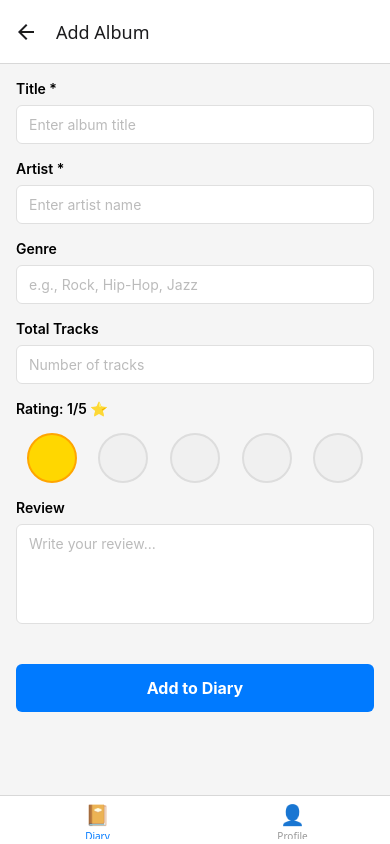
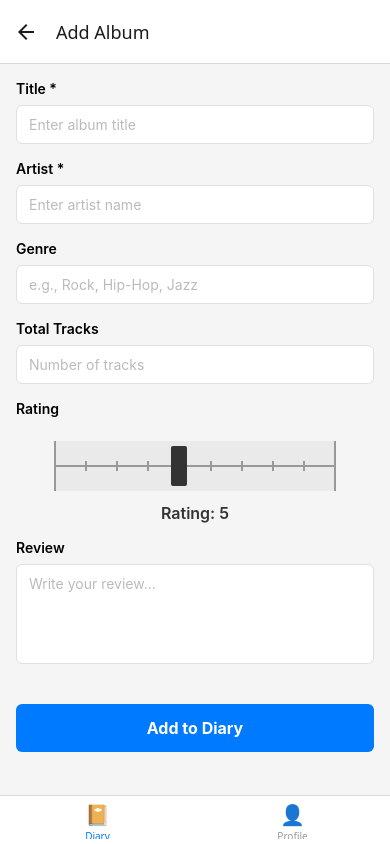
Before and after one commit to Thomas-Smith0176/TurntableDiaryApp, a React Native app: screen /AddEntry in a window 390 px wide. Built offline with nearby package versions, Linux system fonts and the light colour scheme.

Commit message:
creates slider component

```diff
--- a/src/components/Cards/AlbumCard.tsx
+++ b/src/components/Cards/AlbumCard.tsx
@@ -9,7 +9,7 @@ interface AlbumCardProps {
 
 export const AlbumCard: React.FC<AlbumCardProps> = ({ entry, onPress }) => {
   const renderStars = (rating: number) => {
-    return '⭐'.repeat(rating) + '☆'.repeat(5 - rating);
+    return `${rating} / 10`;
   };
 
   return (
@@ -27,7 +27,7 @@ export const AlbumCard: React.FC<AlbumCardProps> = ({ entry, onPress }) => {
       <View style={styles.content}>
         <Text style={styles.title}>{entry.album.title}</Text>
         <Text style={styles.artist}>{entry.album.artist}</Text>
-        <Text style={styles.rating}>{renderStars(entry.rating)}</Text>
+        <Text style={styles.rating}>Rating: {entry.rating}/10</Text>
         <Text style={styles.review} numberOfLines={2}>
           {entry.review}
         </Text>
--- /dev/null
+++ b/src/components/Sliders/CrossfaderSlider.tsx
@@ -0,0 +1,158 @@
+import React, { useState, useRef } from 'react';
+import { View, Text, StyleSheet, PanResponder, Animated } from 'react-native';
+
+interface CrossfaderSliderProps {
+  value: number;
+  onValueChange: (value: number) => void;
+  min?: number;
+  max?: number;
+}
+
+export const CrossfaderSlider: React.FC<CrossfaderSliderProps> = ({
+  value,
+  onValueChange,
+  min = 1,
+  max = 10,
+}) => {
+  const sliderWidth = 280;
+  const tickCount = (max - min) + 1;
+  const tickSpacing = sliderWidth / (tickCount - 1);
+
+  const pan = useRef(new Animated.ValueXY()).current;
+  const [isDragging, setIsDragging] = useState(false);
+
+  const panResponder = useRef(
+    PanResponder.create({
+      onStartShouldSetPanResponder: () => true,
+      onMoveShouldSetPanResponder: () => true,
+      onPanResponderGrant: () => {
+        setIsDragging(true);
+      },
+      onPanResponderMove: (evt) => {
+        const x = evt.nativeEvent.locationX;
+        const normalizedValue = (x / sliderWidth) * (max - min) + min;
+        const roundedValue = Math.round(normalizedValue);
+        const clampedValue = Math.max(min, Math.min(max, roundedValue));
+        onValueChange(clampedValue);
+      },
+      onPanResponderRelease: () => {
+        setIsDragging(false);
+      },
+    })
+  ).current;
+
+  const sliderPosition = ((value - min) / (max - min)) * sliderWidth;
+
+  return (
+    <View style={styles.container}>
+      <View
+        style={[styles.sliderTrack, { width: sliderWidth }]}
+        {...panResponder.panHandlers}
+      >
+        {/* Horizontal line */}
+        <View style={styles.horizontalLine} />
+
+        {/* Tick marks */}
+        {Array.from({ length: tickCount }).map((_, index) => {
+          const tickPosition = (index / (tickCount - 1)) * sliderWidth;
+        if(index == 0 || index == tickCount - 1) {
+            return (
+                <View
+                key={index}
+                style={[
+                    styles.tallTick,
+                    {
+                        right: tickPosition - 1,
+                    },
+                ]}
+                />
+            )}
+        return (
+          <View
+            key={index}
+            style={[
+              styles.tick,
+              {
+                left: tickPosition - 1,
+              },
+            ]}
+          />
+        )
+        })}
+            {/* <View
+              style={[
+                styles.tallTick,
+                {
+                  right: sliderWidth /2,
+                },
+              ]}
+            /> */}
+
+        {/* Slider thumb */}
+        <View
+          style={[
+            styles.sliderThumb,
+            {
+              left: sliderPosition - 8,
+            },
+          ]}
+        />
+      </View>
+
+      <Text style={styles.valueText}>Rating: {value}</Text>
+    </View>
+  );
+};
+
+const styles = StyleSheet.create({
+  container: {
+    alignItems: 'center',
+    marginTop: 16,
+  },
+  sliderTrack: {
+    height: 50,
+    justifyContent: 'center',
+    position: 'relative',
+    marginHorizontal: 16,
+    backgroundColor: '#eaeaea'
+  },
+  horizontalLine: {
+    position: 'absolute',
+    width: '100%',
+    height: 2,
+    backgroundColor: '#999',
+    top: '50%',
+    marginTop: -1,
+  },
+  tick: {
+    position: 'absolute',
+    width: 2,
+    height: 10,
+    backgroundColor: '#999',
+    top: '50%',
+    marginTop: -5,
+  },
+  tallTick: {
+    position: 'absolute',
+    width: 2,
+    height: 50,
+    backgroundColor: '#999',
+    top: '50%',
+    marginTop: -25,
+  },
+  sliderThumb: {
+    position: 'absolute',
+    width: 16,
+    height: 40,
+    backgroundColor: '#333',
+    borderRadius: 2,
+    top: '50%',
+    marginTop: -20,
+  },
+  valueText: {
+    fontSize: 16,
+    fontWeight: '600',
+    marginTop: 12,
+    color: '#333',
+  },
+});
--- a/src/screens/AddEntryScreen.tsx
+++ b/src/screens/AddEntryScreen.tsx
@@ -2,7 +2,7 @@ import React, { useState } from 'react';
 import { View, Text, StyleSheet, ScrollView, TouchableOpacity, Alert, TextInput} from 'react-native';
 import { useDiary } from '../context/DiaryContext';
 import { DiaryEntry, Album } from '../types';
-import StarRating from 'react-native-star-rating-widget';
+import { CrossfaderSlider } from '../components/Sliders/CrossfaderSlider';
 
 interface AddEntryScreenProps {
   navigation: any;
@@ -14,7 +14,7 @@ export const AddEntryScreen: React.FC<AddEntryScreenProps> = ({ navigation }) =>
   const [artist, setArtist] = useState('');
   const [genre, setGenre] = useState('');
   const [review, setReview] = useState('');
-  const [rating, setRating] = useState(1);
+  const [rating, setRating] = useState(5);
   const [totalTracks, setTotalTracks] = useState('');
 
   const handleAddEntry = () => {
@@ -97,20 +97,13 @@ export const AddEntryScreen: React.FC<AddEntryScreenProps> = ({ navigation }) =>
         </View>
 
         <View style={styles.section}>
-          <Text style={styles.label}>Rating: {rating}/5 ⭐</Text>
-          <View style={styles.ratingButtons}>
-            {/* <StarRating rating={rating} onChange={setRating}/> */}
-            {[1, 2, 3, 4, 5].map(num => (
-              <TouchableOpacity
-                key={num}
-                style={[
-                  styles.ratingButton,
-                  rating === num && styles.ratingButtonActive,
-                ]}
-                onPress={() => setRating(num)}
-              />
-            ))}
-          </View>
+          <Text style={styles.label}>Rating</Text>
+          <CrossfaderSlider
+            value={rating}
+            onValueChange={setRating}
+            min={1}
+            max={10}
+          />
         </View>
 
         <View style={styles.section}>
@@ -163,34 +156,7 @@ const styles = StyleSheet.create({
   reviewInput: {
     height: 100,
   },
-  ratingButtons: {
-    flexDirection: 'row',
-    justifyContent: 'space-around',
-    marginTop: 8,
-  },
-  ratingButton: {
-    width: 50,
-    height: 50,
-    borderRadius: 25,
-    justifyContent: 'center',
-    alignItems: 'center',
-    backgroundColor: '#f0f0f0',
-    borderWidth: 2,
-    borderColor: '#ddd',
-  },
-  ratingStar: {
-    padding: 10,
-    justifyContent: 'center',
-    alignItems: 'center',
-  },
-  ratingButtonActive: {
-    backgroundColor: '#FFD700',
-    borderColor: '#FFA500',
-  },
-  ratingButtonText: {
-    fontSize: 16,
-    fontWeight: 'bold',
-  },
+
   submitButton: {
     backgroundColor: '#007AFF',
     paddingVertical: 14,
```
